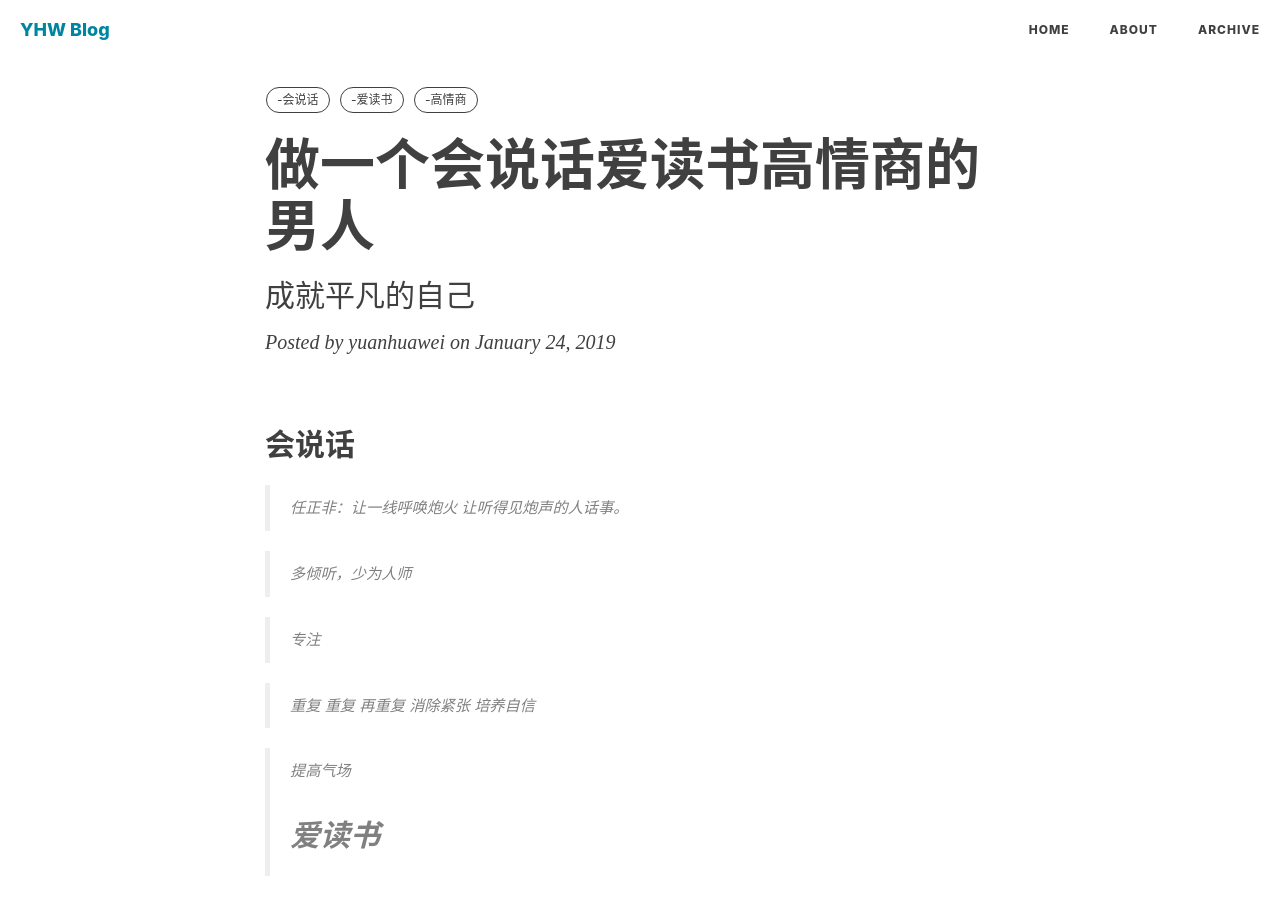
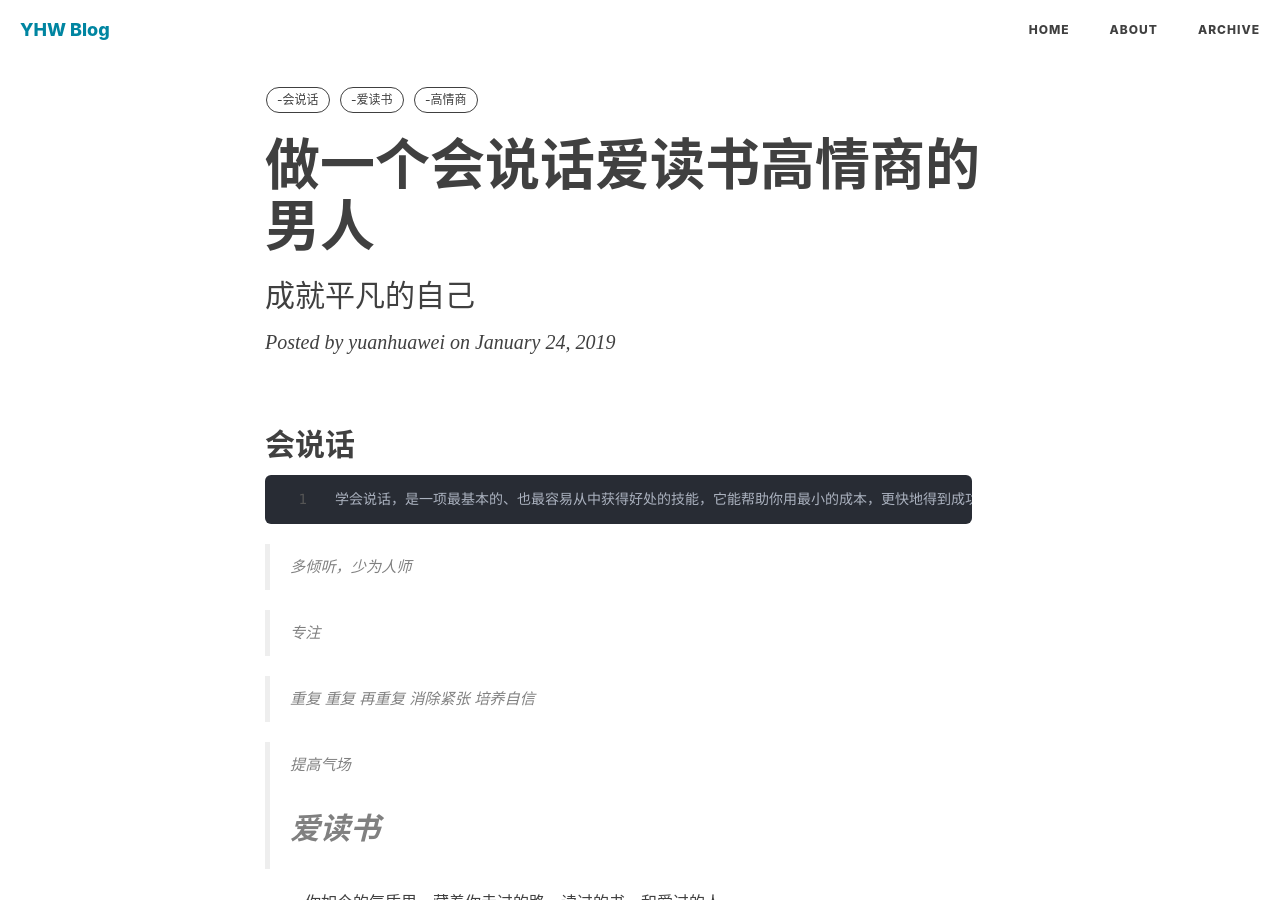
Before and after one commit to yuanhuawei/andcode.github.io, a Jekyll site: the page built from _posts/2019-01-24-be self-confidence man.md, in a window 1280 px wide and 900 px high. Built offline with Jekyll 4.4.1, drawn with Linux system fonts in a browser that asks for light colours; nearby versions of some CDN libraries; comment, search, counter and statistics services are not loaded.

Commit message:
学会说话，是一项最基本的、也最容易从中获得好处的技能，它能帮助你用最小的成本，更快地得到成功。

```diff
--- a/_posts/2019-01-24-be self-confidence man.md
+++ b/_posts/2019-01-24-be self-confidence man.md
@@ -13,6 +13,7 @@ tags:
 
 
 ## 会说话
+    学会说话，是一项最基本的、也最容易从中获得好处的技能，它能帮助你用最小的成本，更快地得到成功。
 > 任正非：让一线呼唤炮火 让听得见炮声的人话事。
 
 >多倾听，少为人师
```
